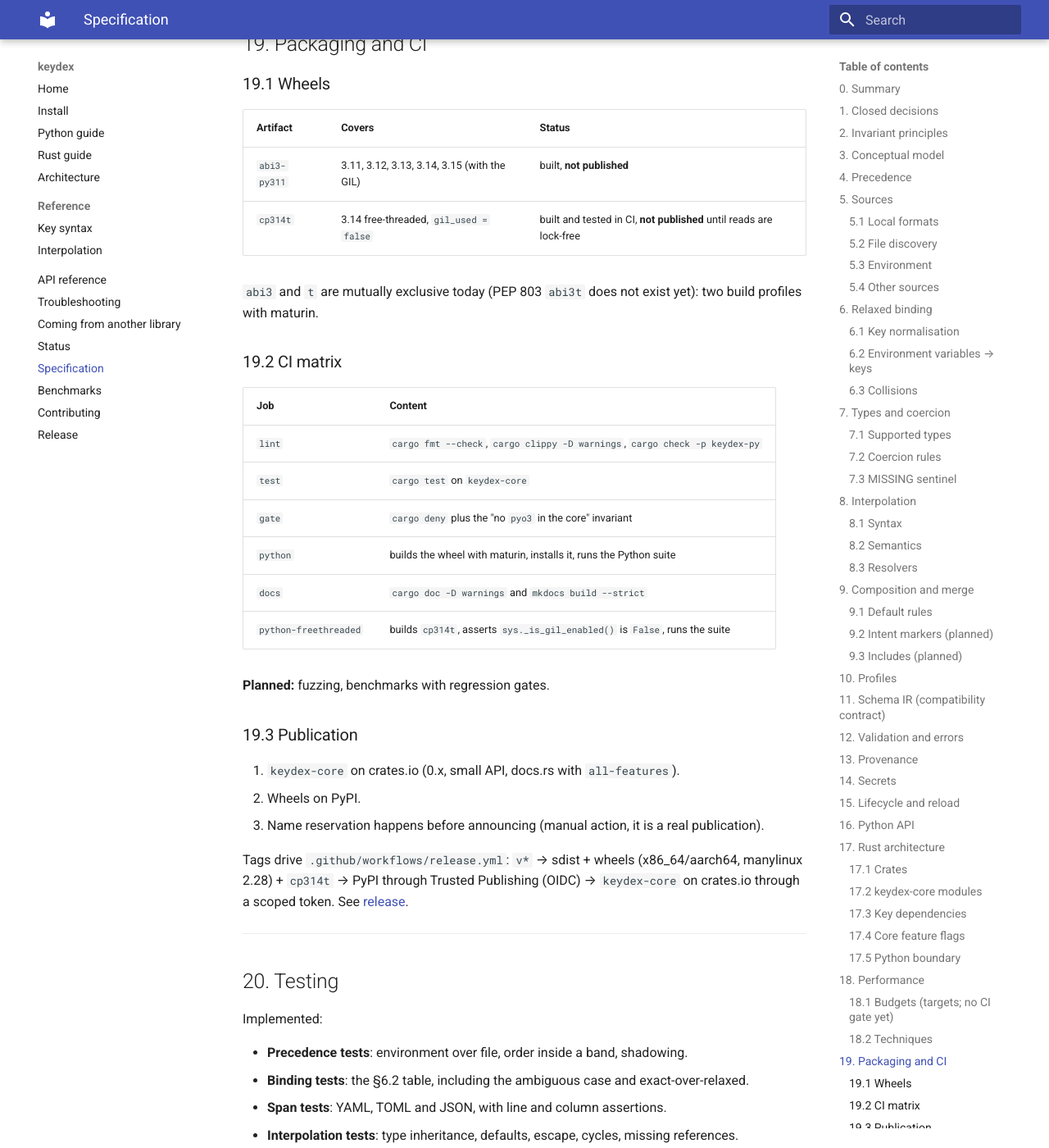
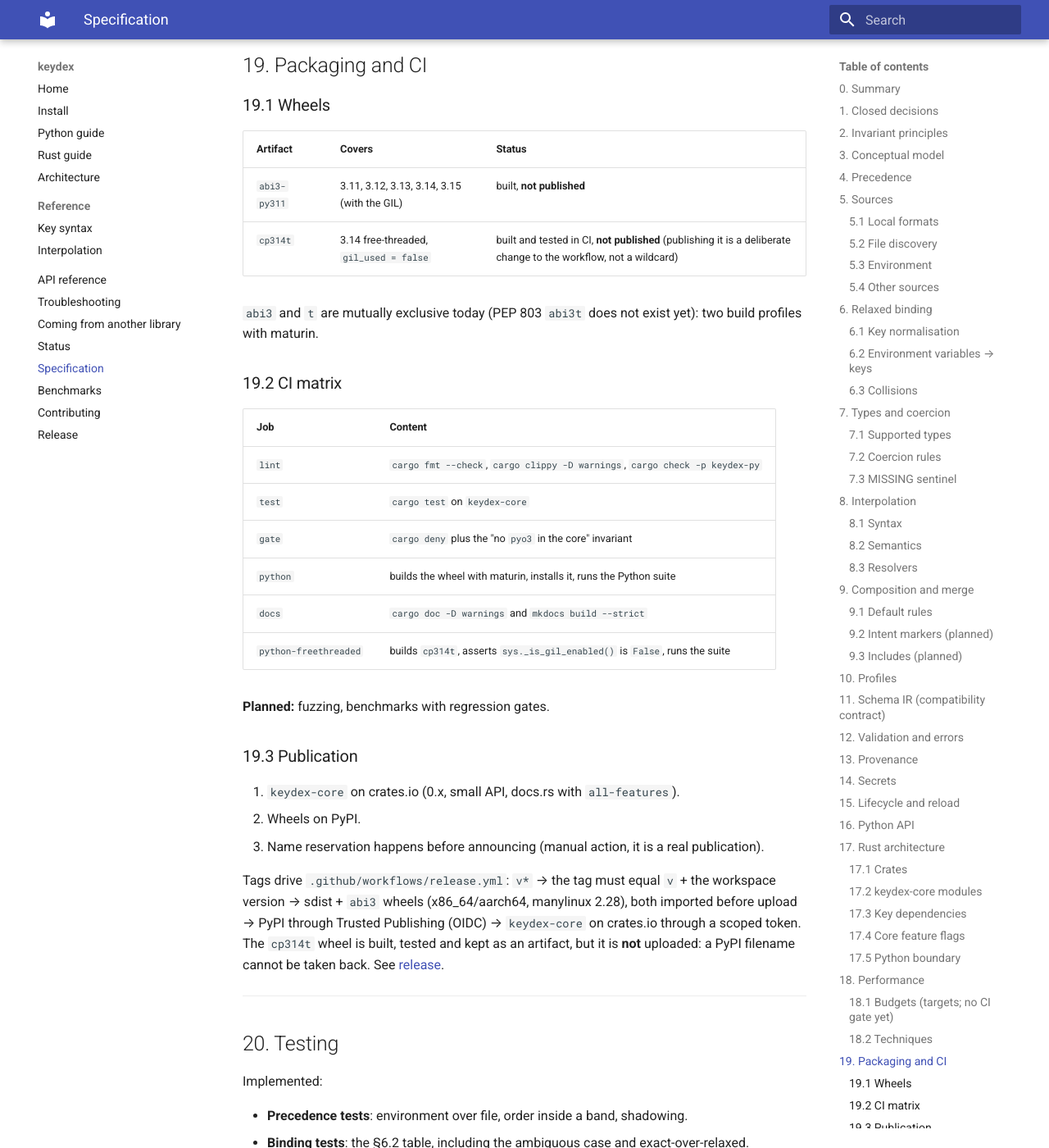
Before and after one commit to carlosemart/keydex, an MkDocs documentation site: the page built from docs/spec.md, in a window 1280 px wide and 1400 px high, scrolled down 16166 px. Shown: the whole window at 82% size. Built offline with MkDocs 1.6.1 and Material for MkDocs 9.7.7, drawn with Linux system fonts in a browser that asks for light colours; some of the changed text lies outside the part shown.

Commit message:
fix: per-architecture wheel checks, and the refresh edge cases around files
Follow-up from the second review pass.

Release workflow
- The abi3 import test ran on every matrix entry, so the aarch64 wheel was pip-installed on
  an x86_64 runner and the release would have failed at the first tag. Every wheel now has
  its contents checked (entry module, `py.typed`, `_keydex.pyi`, the extension) and only
  the native x86_64 wheel is imported.

Binding
- `refresh()` uses `std::env::vars_os` and skips non-UTF-8 entries instead of panicking
  through `vars()`.
- `refresh()` only resolves `secret_root` when a `*_FILE` variable exists, so a directory
  that disappeared does not turn a reload with no file secrets into a failure.
- `sensitive_env` no longer grows with duplicate names on every refresh.
- `secret_root` reaches the binding already expanded and absolute, so `~user/...` behaves
  the same on load and on refresh.

Parser errors
- TOML used `TomlError`'s display, which echoes the offending source line: a syntax error
  on a line holding a secret put it in the message. The message now carries the parser's
  description and the line/column, not the excerpt.

Docs
- `spec.md` promised a `cp314t` upload that the workflow deliberately does not do, and its
  wheel table repeated a stale rationale.
- The `*_FILE` examples in `README.md` and `docs/troubleshooting.md` now pass
  `env_prefix`, since without it nothing is read from the environment and the example was
  inert.

Tests: 66 Rust (+2 doctests) and 85 Python.

```diff
--- a/docs/spec.md
+++ b/docs/spec.md
@@ -157,7 +157,7 @@
 - `*_FILE`: if `APP_DB_PASSWORD_FILE` exists **and `secret_files=True`**, the value is
   read from the file, must live under `secret_root`, and the derived key is marked
   sensitive. Off by default: without opting in, `*_FILE` variables are inert and no file is
-  read. **Implemented.**
+  read. `secret_root` and the referenced paths expand a leading `~`. **Implemented.**
 
 ### 5.4 Other sources
 
@@ -643,7 +643,7 @@
 | Artifact | Covers | Status |
 |---|---|---|
 | `abi3-py311` | 3.11, 3.12, 3.13, 3.14, 3.15 (with the GIL) | built, **not published** |
-| `cp314t` | 3.14 free-threaded, `gil_used = false` | built and tested in CI, **not published** until reads are lock-free |
+| `cp314t` | 3.14 free-threaded, `gil_used = false` | built and tested in CI, **not published** (publishing it is a deliberate change to the workflow, not a wildcard) |
 
 `abi3` and `t` are mutually exclusive today (PEP 803 `abi3t` does not exist yet): two build
 profiles with maturin.
@@ -668,9 +668,11 @@
 3. Name reservation happens before announcing (manual action, it is a real publication).
 
 Tags drive `.github/workflows/release.yml`:
-`v*` → sdist + wheels (x86_64/aarch64, manylinux 2.28) + `cp314t` → PyPI through Trusted
-Publishing (OIDC) → `keydex-core` on crates.io through a scoped token. See
-[release](release.md).
+`v*` → the tag must equal `v` + the workspace version → sdist + `abi3` wheels
+(x86_64/aarch64, manylinux 2.28), both imported before upload → PyPI through Trusted
+Publishing (OIDC) → `keydex-core` on crates.io through a scoped token. The `cp314t` wheel is
+built, tested and kept as an artifact, but it is **not** uploaded: a PyPI filename cannot be
+taken back. See [release](release.md).
 
 ---
 
```
Also changed, not shown: CHANGELOG.md (+5 -1 lines), README.md (+9 -2 lines), docs/troubleshooting.md (+10 -2 lines), 5 other files.
